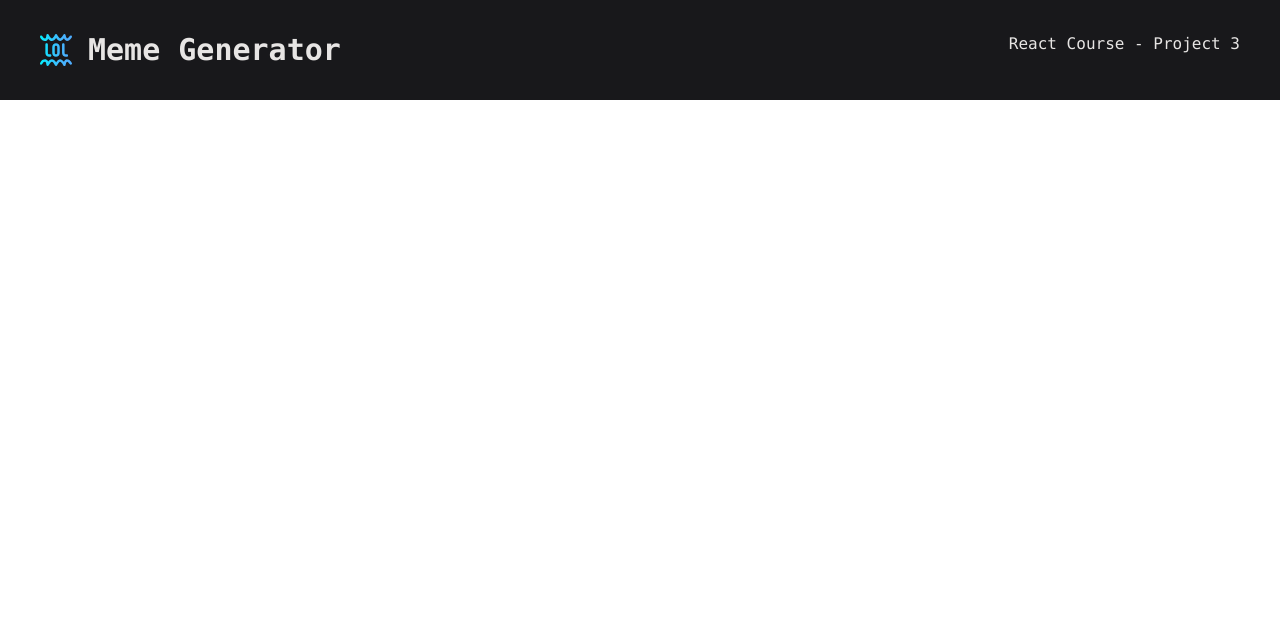
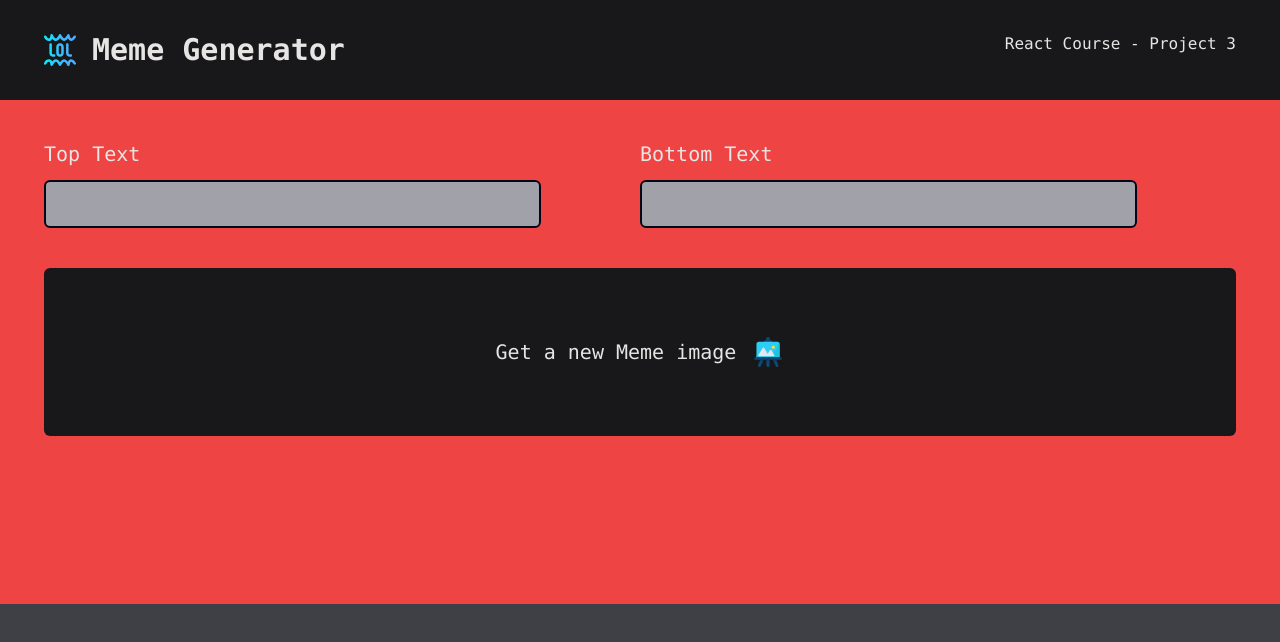
Before and after one commit to JoleneKearse/meme_generator, a React (Vite) app: page / in a window 1280 px wide. Shown: the top 642 px of the page. Built offline with nearby package versions, Linux system fonts and the light colour scheme.

Commit message:
chore: update padding

```diff
--- a/src/App.jsx
+++ b/src/App.jsx
@@ -1,11 +1,17 @@
 import './main.css'
 import Header from "./components/Header"
+import Form from './components/Form'
 
 function App() {
 
   return (
     <>
       <Header />
+      <div className="bg-zinc-700 w-full h-screen">
+        <section className='bg-red-500 px-11'>
+          <Form />
+        </section>
+      </div>
     </>
   )
 }
--- a/src/components/Header.jsx
+++ b/src/components/Header.jsx
@@ -2,7 +2,7 @@ import LOL from "/lol.svg"
 
 const Header = () => {
   return (
-    <header className="w-full flex justify-between px-10 py-8 bg-zinc-900 font-mono">
+    <header className="w-full flex justify-between px-11 py-8 bg-zinc-900 font-mono">
       <div className="flex gap-4">
         <img src={LOL} alt="LOL" className="w-8" />
         <h1 className="text-3xl text-stone-200 font-semibold">Meme Generator</h1>
--- a/src/main.css
+++ b/src/main.css
@@ -544,8 +544,28 @@ video {
   --tw-backdrop-sepia:  ;
 }
 
+.col-span-2 {
+  grid-column: span 2 / span 2;
+}
+
+.block {
+  display: block;
+}
+
 .flex {
   display: flex;
+}
+
+.grid {
+  display: grid;
+}
+
+.h-screen {
+  height: 100vh;
+}
+
+.w-5\/6 {
+  width: 83.333333%;
 }
 
 .w-8 {
@@ -556,6 +576,22 @@ video {
   width: 100%;
 }
 
+.grid-cols-2 {
+  grid-template-columns: repeat(2, minmax(0, 1fr));
+}
+
+.grid-rows-3 {
+  grid-template-rows: repeat(3, minmax(0, 1fr));
+}
+
+.items-center {
+  align-items: center;
+}
+
+.justify-center {
+  justify-content: center;
+}
+
 .justify-between {
   justify-content: space-between;
 }
@@ -564,9 +600,41 @@ video {
   gap: 1rem;
 }
 
+.rounded-md {
+  border-radius: 0.375rem;
+}
+
+.border-2 {
+  border-width: 2px;
+}
+
+.border-slate-950 {
+  --tw-border-opacity: 1;
+  border-color: rgb(2 6 23 / var(--tw-border-opacity));
+}
+
+.bg-red-500 {
+  --tw-bg-opacity: 1;
+  background-color: rgb(239 68 68 / var(--tw-bg-opacity));
+}
+
+.bg-zinc-400 {
+  --tw-bg-opacity: 1;
+  background-color: rgb(161 161 170 / var(--tw-bg-opacity));
+}
+
+.bg-zinc-700 {
+  --tw-bg-opacity: 1;
+  background-color: rgb(63 63 70 / var(--tw-bg-opacity));
+}
+
 .bg-zinc-900 {
   --tw-bg-opacity: 1;
   background-color: rgb(24 24 27 / var(--tw-bg-opacity));
+}
+
+.p-2 {
+  padding: 0.5rem;
 }
 
 .px-10 {
@@ -574,18 +642,27 @@ video {
   padding-right: 2.5rem;
 }
 
+.py-10 {
+  padding-top: 2.5rem;
+  padding-bottom: 2.5rem;
+}
+
 .py-8 {
   padding-top: 2rem;
   padding-bottom: 2rem;
 }
 
+.px-11 {
+  padding-left: 2.75rem;
+  padding-right: 2.75rem;
+}
+
+.pb-3 {
+  padding-bottom: 0.75rem;
+}
+
 .font-mono {
   font-family: ui-monospace, SFMono-Regular, Menlo, Monaco, Consolas, "Liberation Mono", "Courier New", monospace;
-}
-
-.text-5xl {
-  font-size: 3rem;
-  line-height: 1;
 }
 
 .text-3xl {
@@ -593,22 +670,23 @@ video {
   line-height: 2.25rem;
 }
 
-.text-4xl {
-  font-size: 2.25rem;
-  line-height: 2.5rem;
+.text-lg {
+  font-size: 1.125rem;
+  line-height: 1.75rem;
 }
 
-.font-bold {
-  font-weight: 700;
+.text-xl {
+  font-size: 1.25rem;
+  line-height: 1.75rem;
 }
 
 .font-semibold {
   font-weight: 600;
 }
 
-.text-red-700 {
+.text-stone-100 {
   --tw-text-opacity: 1;
-  color: rgb(185 28 28 / var(--tw-text-opacity));
+  color: rgb(245 245 244 / var(--tw-text-opacity));
 }
 
 .text-stone-200 {
@@ -616,6 +694,12 @@ video {
   color: rgb(231 229 228 / var(--tw-text-opacity));
 }
 
-.underline {
-  text-decoration-line: underline;
+.hover\:bg-zinc-800:hover {
+  --tw-bg-opacity: 1;
+  background-color: rgb(39 39 42 / var(--tw-bg-opacity));
 }
+
+.hover\:text-cyan-500:hover {
+  --tw-text-opacity: 1;
+  color: rgb(6 182 212 / var(--tw-text-opacity));
+}
```
Also changed, not shown: public/image.svg (added).
